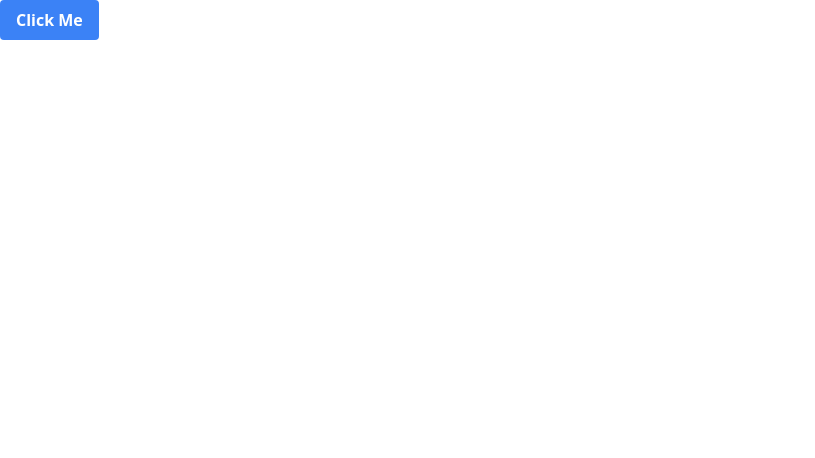
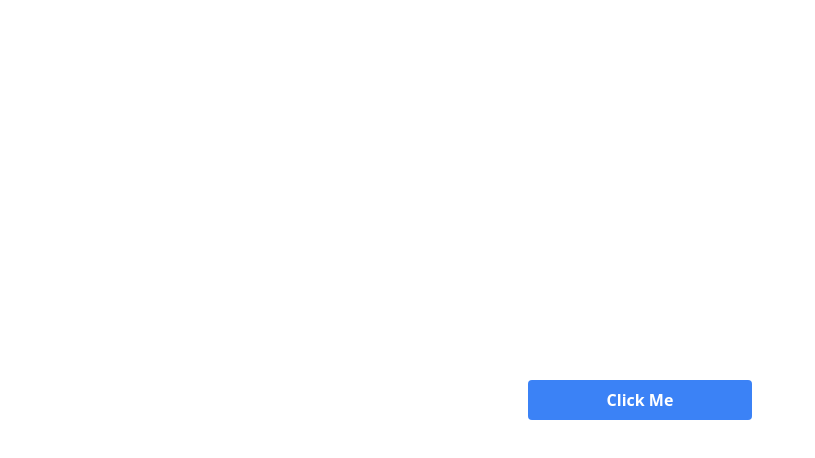
Before and after one commit to JoaoLeandroo/tailwind-repository, a website: page button/index.html in a window 1280 px wide. Shown: the whole page, without its empty margins (0-815 px from the left). Drawn offline with nearby package versions, Linux system fonts and the light colour scheme.

Commit message:
button center

```diff
--- a/button/index.html
+++ b/button/index.html
@@ -6,8 +6,10 @@
   <script src="https://cdn.tailwindcss.com"></script>
 </head>
 <body>
-    <button class="bg-blue-500 hover:bg-blue-600 text-white font-semibold py-2 px-4 rounded">
-        Click Me
-    </button>
+    <div class="w-screen h-screen flex items-center justify-center">
+        <button class="w-56 bg-blue-500 hover:bg-blue-600 text-white font-semibold py-2 px-4 rounded">
+            Click Me
+        </button>
+    </div>
 </body>
 </html>
```
